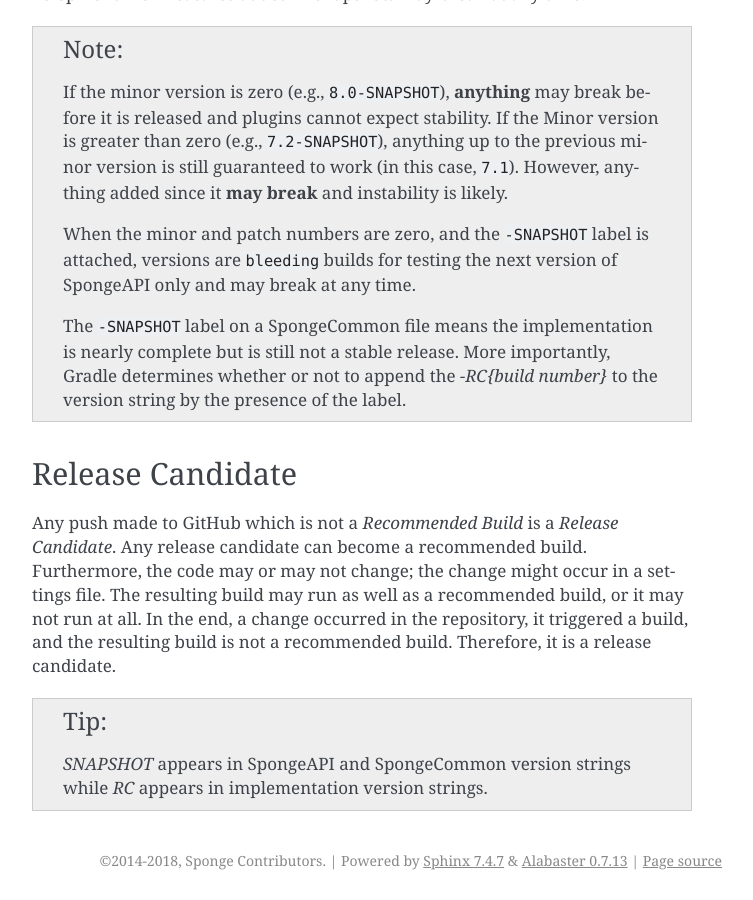
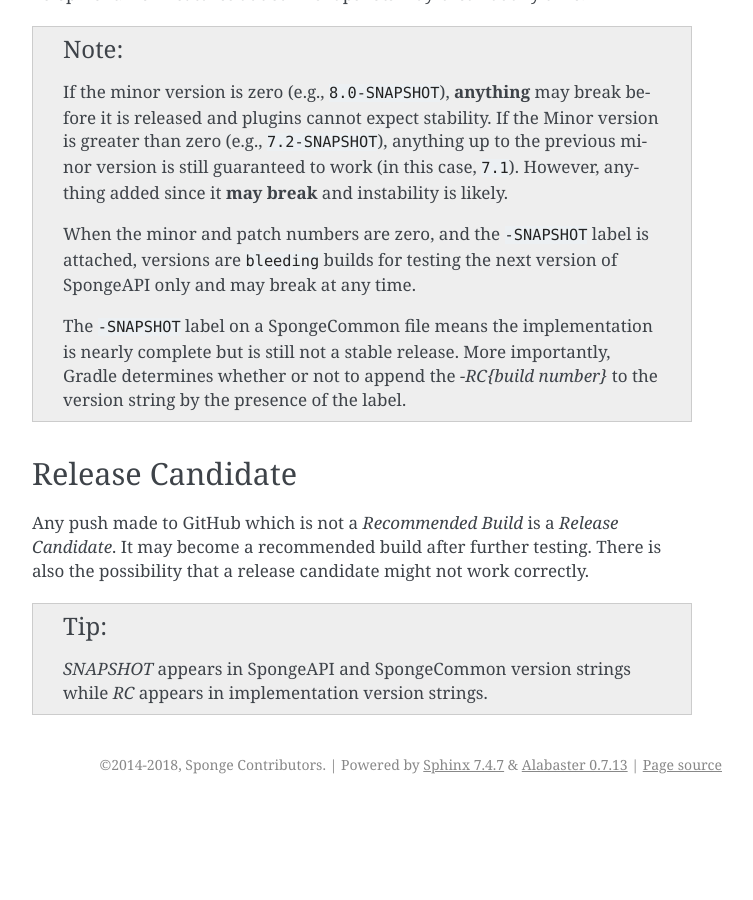
Before and after one commit to SpongePowered/SpongeDocs, a Sphinx documentation site: the page built from source/versions/versioning.rst, in a window 1280 px wide and 900 px high, scrolled down 2497 px. Shown: the whole window, without its empty margins (388-1141 px from the left). Built offline with Sphinx 7.4.7, drawn with Linux system fonts in a browser that asks for light colours; pages that are not in the unit, such as notebooks, are missing from menus; after the commit the page ends 3301 px from its top, so only the background shows below that.

Commit message:
Reworded release candidate section

```diff
--- a/source/versions/versioning.rst
+++ b/source/versions/versioning.rst
@@ -105,11 +105,8 @@
 Release Candidate
 =================
 
-Any push made to GitHub which is not a *Recommended Build* is a *Release Candidate*. Any release candidate can become a
-recommended build. Furthermore, the code may or may not change; the change might occur in a settings file. The
-resulting build may run as well as a recommended build, or it may not run at all. In the end, a change occurred in the
-repository, it triggered a build, and the resulting build is not a recommended build. Therefore, it is a release
-candidate.
+Any push made to GitHub which is not a *Recommended Build* is a *Release Candidate*.  It may become a recommended build
+after further testing. There is also the possibility that a release candidate might not work correctly.
 
 .. tip::
 
```
